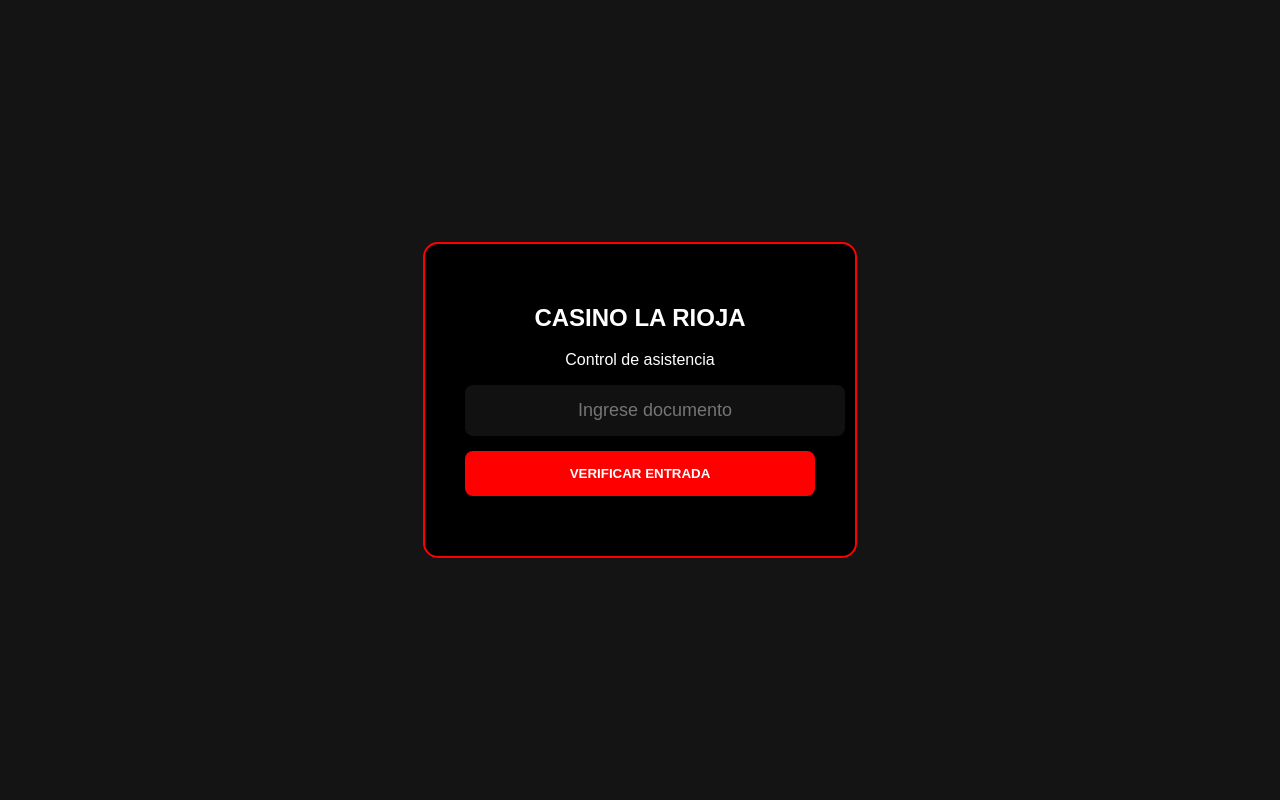
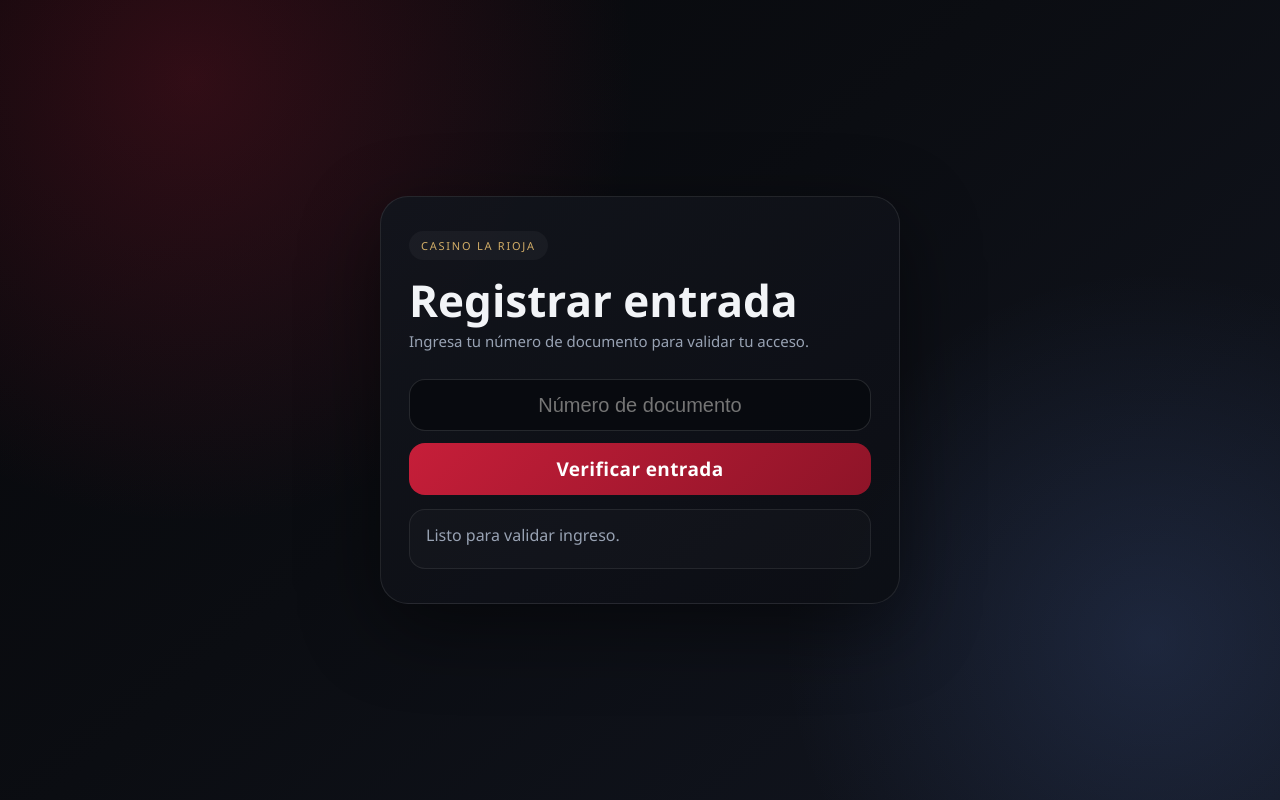
Before and after one commit to Negg46/Proyecto-Registro-y-asistencia, a plain HTML site: page index.html in a window 1280 px wide. Drawn offline with Linux system fonts and the light colour scheme.

Commit message:
Refactor index.html for improved structure and styling

```diff
--- a/index.html
+++ b/index.html
@@ -2,141 +2,197 @@
 <html lang="es">
 <head>
 <meta charset="UTF-8">
-<title>Casino La Rioja - Control de Asistencia</title>
-
+<meta name="viewport" content="width=device-width, initial-scale=1.0">
+<title>Casino La Rioja | Registro de Entrada</title>
 <style>
-
-body{
-font-family:Arial;
-background:#141414;
-color:white;
-display:flex;
-justify-content:center;
-align-items:center;
-height:100vh;
-margin:0;
+:root {
+  --bg: #08090d;
+  --panel: rgba(18, 21, 29, 0.9);
+  --panel-2: rgba(12, 14, 20, 0.9);
+  --border: rgba(255, 255, 255, 0.09);
+  --text: #f2f4f7;
+  --muted: #98a2b3;
+  --accent: #c61e39;
+  --accent-2: #8e1428;
+  --gold: #d2ad67;
+  --ok: #6fd0be;
+  --error: #ff6a6a;
 }
 
-.card{
-background:#000;
-padding:40px;
-border:2px solid red;
-border-radius:15px;
-text-align:center;
-width:350px;
+* {
+  box-sizing: border-box;
 }
 
-input{
-width:100%;
-padding:15px;
-margin-bottom:15px;
-border-radius:8px;
-border:none;
-background:#111;
-color:white;
-font-size:18px;
-text-align:center;
+body {
+  margin: 0;
+  min-height: 100vh;
+  display: grid;
+  place-items: center;
+  padding: 16px;
+  color: var(--text);
+  font-family: "Segoe UI", sans-serif;
+  background:
+    radial-gradient(circle at 15% 10%, rgba(198, 30, 57, 0.22), transparent 34%),
+    radial-gradient(circle at 90% 80%, rgba(110, 155, 255, 0.14), transparent 28%),
+    linear-gradient(140deg, #06070a 0%, #0b0d12 45%, #121621 100%);
 }
 
-button{
-width:100%;
-padding:15px;
-background:red;
-color:white;
-border:none;
-border-radius:8px;
-font-weight:bold;
-cursor:pointer;
+.card {
+  width: min(520px, 100%);
+  border-radius: 28px;
+  border: 1px solid var(--border);
+  background: linear-gradient(145deg, var(--panel), var(--panel-2));
+  padding: 34px 28px;
+  box-shadow: 0 24px 80px rgba(0, 0, 0, 0.48);
 }
 
-#mensaje{
-margin-top:20px;
-font-size:16px;
+.eyebrow {
+  display: inline-block;
+  padding: 7px 12px;
+  border-radius: 999px;
+  background: rgba(255, 255, 255, 0.04);
+  color: var(--gold);
+  letter-spacing: 0.16em;
+  font-size: 11px;
+  text-transform: uppercase;
 }
 
-#debug{
-margin-top:20px;
-font-size:13px;
-color:#aaa;
-word-break:break-all;
+h1 {
+  margin: 18px 0 8px;
+  font-family: "Bahnschrift", "Segoe UI", sans-serif;
+  font-size: clamp(32px, 5vw, 44px);
+  line-height: 1;
 }
 
+p {
+  margin: 0;
+  color: var(--muted);
+  font-size: 15px;
+  line-height: 1.55;
+}
+
+.form {
+  margin-top: 26px;
+  display: grid;
+  gap: 12px;
+}
+
+input {
+  width: 100%;
+  height: 52px;
+  border-radius: 16px;
+  border: 1px solid rgba(255, 255, 255, 0.12);
+  background: rgba(8, 10, 15, 0.86);
+  color: var(--text);
+  font-size: 20px;
+  text-align: center;
+  outline: none;
+  transition: border-color .2s ease, box-shadow .2s ease;
+}
+
+input:focus {
+  border-color: rgba(198, 30, 57, 0.7);
+  box-shadow: 0 0 0 4px rgba(198, 30, 57, 0.15);
+}
+
+button {
+  height: 52px;
+  border: none;
+  border-radius: 16px;
+  cursor: pointer;
+  color: #fff;
+  font-family: "Bahnschrift", "Segoe UI", sans-serif;
+  font-size: 19px;
+  font-weight: 700;
+  letter-spacing: .02em;
+  background: linear-gradient(135deg, var(--accent), var(--accent-2));
+  transition: transform .18s ease, filter .18s ease;
+}
+
+button:hover {
+  transform: translateY(-1px);
+  filter: brightness(1.08);
+}
+
+.status {
+  margin-top: 14px;
+  min-height: 60px;
+  border-radius: 16px;
+  border: 1px solid rgba(255, 255, 255, 0.08);
+  background: rgba(255, 255, 255, 0.02);
+  padding: 14px 16px;
+  color: var(--muted);
+  line-height: 1.45;
+}
+
+.status.ok {
+  color: var(--ok);
+  border-color: rgba(111, 208, 190, 0.35);
+}
+
+.status.error {
+  color: var(--error);
+  border-color: rgba(255, 106, 106, 0.35);
+}
 </style>
 </head>
+<body>
+  <main class="card">
+    <span class="eyebrow">Casino La Rioja</span>
+    <h1>Registrar entrada</h1>
+    <p>Ingresa tu número de documento para validar tu acceso.</p>
 
-<body>
+    <div class="form">
+      <input id="dni" placeholder="Número de documento" autocomplete="off">
+      <button id="btnValidar">Verificar entrada</button>
+    </div>
 
-<div class="card">
-
-<h2>CASINO LA RIOJA</h2>
-<p>Control de asistencia</p>
-
-<input id="dni" placeholder="Ingrese documento">
-
-<button onclick="validar()">VERIFICAR ENTRADA</button>
-
-<div id="mensaje"></div>
-<div id="debug"></div>
-
-</div>
+    <div id="estado" class="status">Listo para validar ingreso.</div>
+  </main>
 
 <script>
+const API_BASE = window.location.origin.startsWith("http") ? window.location.origin : "http://127.0.0.1:5000";
+const estado = document.getElementById("estado");
+const dni = document.getElementById("dni");
 
-const API = "http://127.0.0.1:5000/validar";
-
-async function validar(){
-
-let dni = document.getElementById("dni").value;
-let mensaje = document.getElementById("mensaje");
-let debug = document.getElementById("debug");
-
-if(!dni){
-
-mensaje.innerHTML="⚠ Debe ingresar un DNI";
-mensaje.style.color="orange";
-return;
-
+function mostrarEstado(mensaje, tipo = "") {
+  estado.textContent = mensaje;
+  estado.className = `status ${tipo}`.trim();
 }
 
-debug.innerHTML="Enviando DNI: "+dni;
+async function validarEntrada() {
+  const documento = dni.value.trim();
+  if (!documento) {
+    mostrarEstado("Ingresa un número de documento.", "error");
+    return;
+  }
 
-try{
+  mostrarEstado(`Validando documento ${documento}...`);
 
-let respuesta = await fetch(API,{
-method:"POST",
-headers:{
-"Content-Type":"application/json"
-},
-body:JSON.stringify({
-identificacion:dni
-})
-});
+  try {
+    const response = await fetch(`${API_BASE}/validar`, {
+      method: "POST",
+      headers: { "Content-Type": "application/json" },
+      body: JSON.stringify({ identificacion: documento })
+    });
+    const data = await response.json();
 
-let datos = await respuesta.json();
+    if (!response.ok || data.status === "error") {
+      throw new Error(data.message || "No se pudo registrar la entrada");
+    }
 
-mensaje.innerHTML="Respuesta del servidor: "+datos.message;
-mensaje.style.color="lime";
-
-debug.innerHTML="Respuesta completa API: "+JSON.stringify(datos);
-
-}catch(error){
-
-mensaje.innerHTML="❌ Error: el servidor no respondió";
-mensaje.style.color="red";
-
-debug.innerHTML="Error técnico: "+error;
-
+    mostrarEstado(data.message, "ok");
+    dni.value = "";
+    dni.focus();
+  } catch (error) {
+    mostrarEstado(error.message, "error");
+  }
 }
 
-}
-
-document.getElementById("dni").addEventListener("keypress",function(e){
-if(e.key==="Enter"){
-validar();
-}
+document.getElementById("btnValidar").addEventListener("click", validarEntrada);
+dni.addEventListener("keydown", event => {
+  if (event.key === "Enter") validarEntrada();
 });
-
 </script>
-
 </body>
 </html>
```
